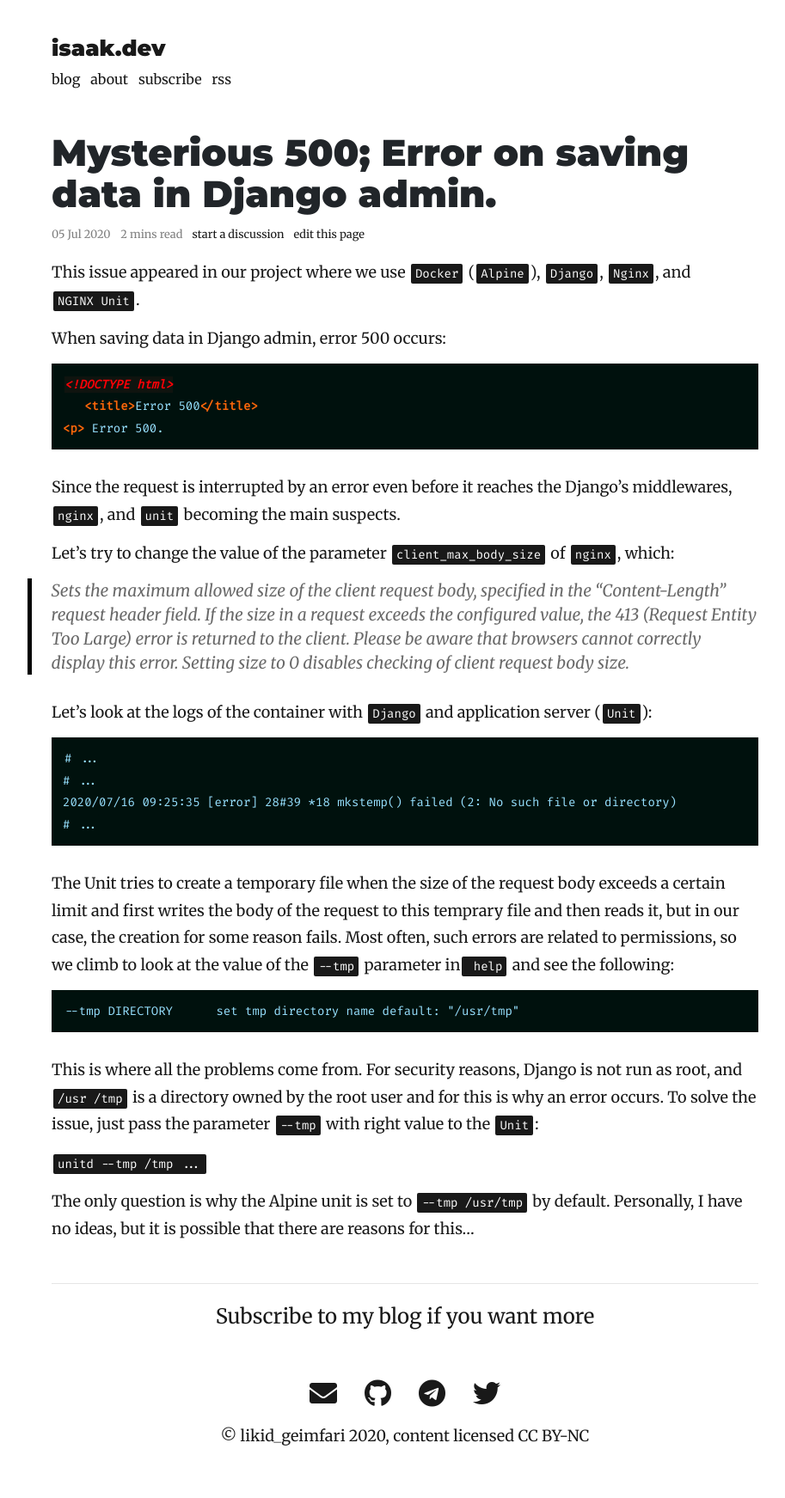
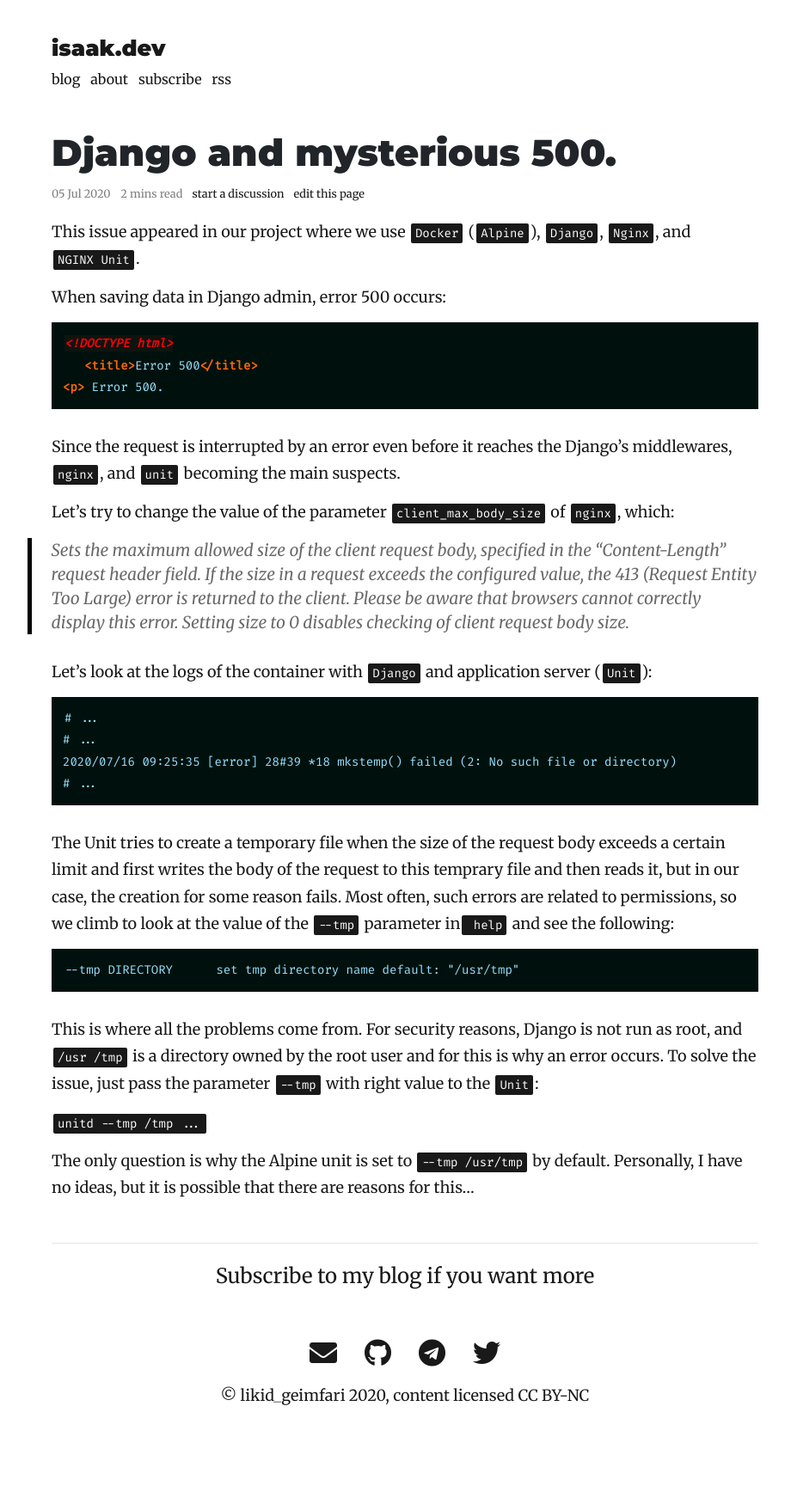
Before and after one commit to lk-geimfari/lk-geimfari.github.io, a Jekyll site: the page built from _posts/2020-07-05-mysterious-500.md, in a window 1280 px wide. Shown: the whole page at 86% size, without its empty margins (169-1082 px from the left). Built offline with Jekyll 4.4.1, drawn with Linux system fonts in a browser that asks for light colours; nearby versions of some CDN libraries; comment, search, counter and statistics services are not loaded; after the commit the page ends 1696 px from its top, so only the background shows below that.

Commit message:
Update 2020-07-05-mysterious-500.md

```diff
--- a/_posts/2020-07-05-mysterious-500.md
+++ b/_posts/2020-07-05-mysterious-500.md
@@ -1,8 +1,8 @@
 ---
 layout: post
-title: Mysterious 500&#59; Error on saving data in Django admin.
+title: Django and mysterious 500.
 date: 2020-07-05
-description: The short note about how to fix Error 500 when you use NGINX Unit.
+description: The short note about how to fix Error 500 when you use NGINX Unit with Django.
 published: true
 ---
 
```
